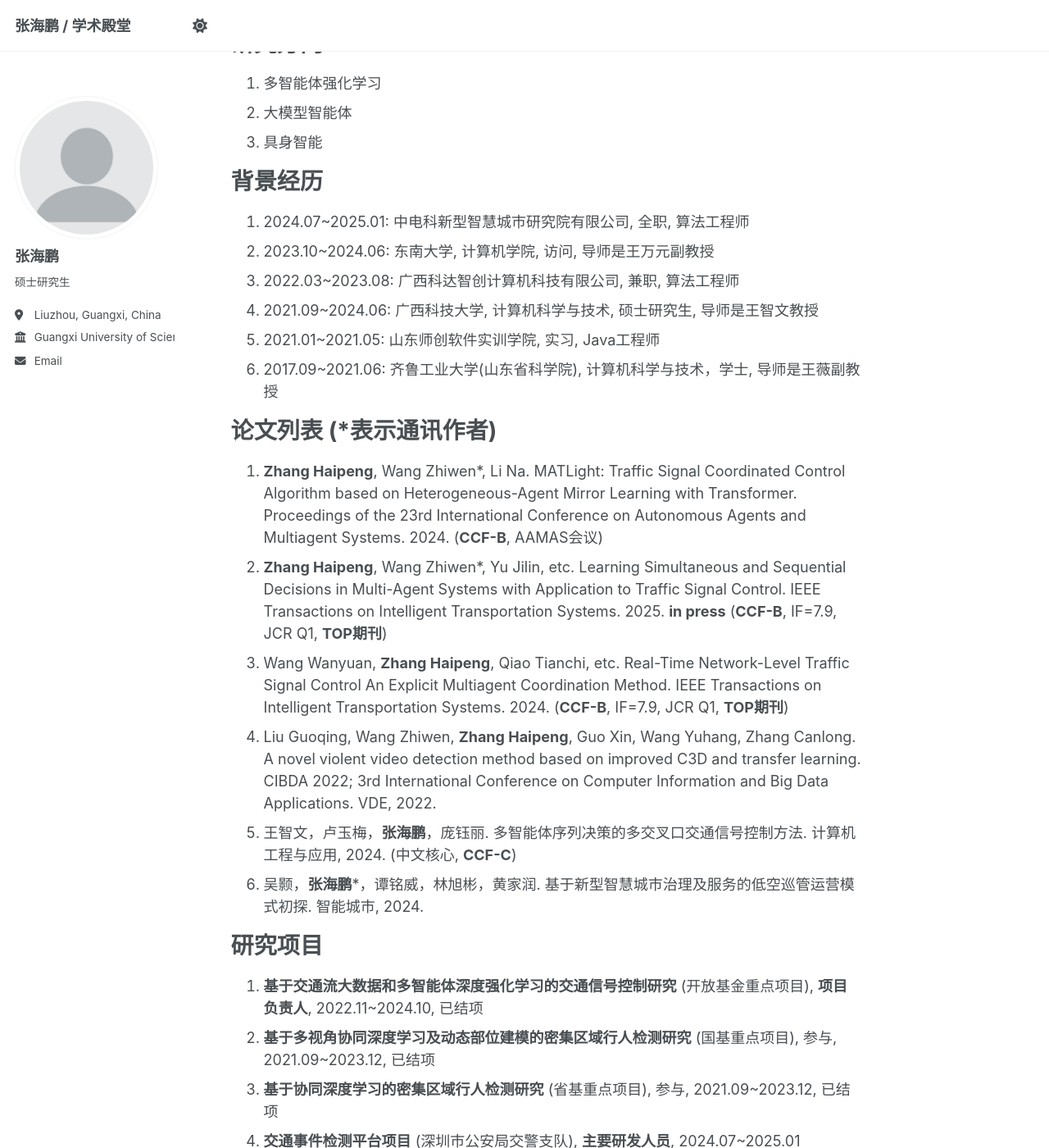
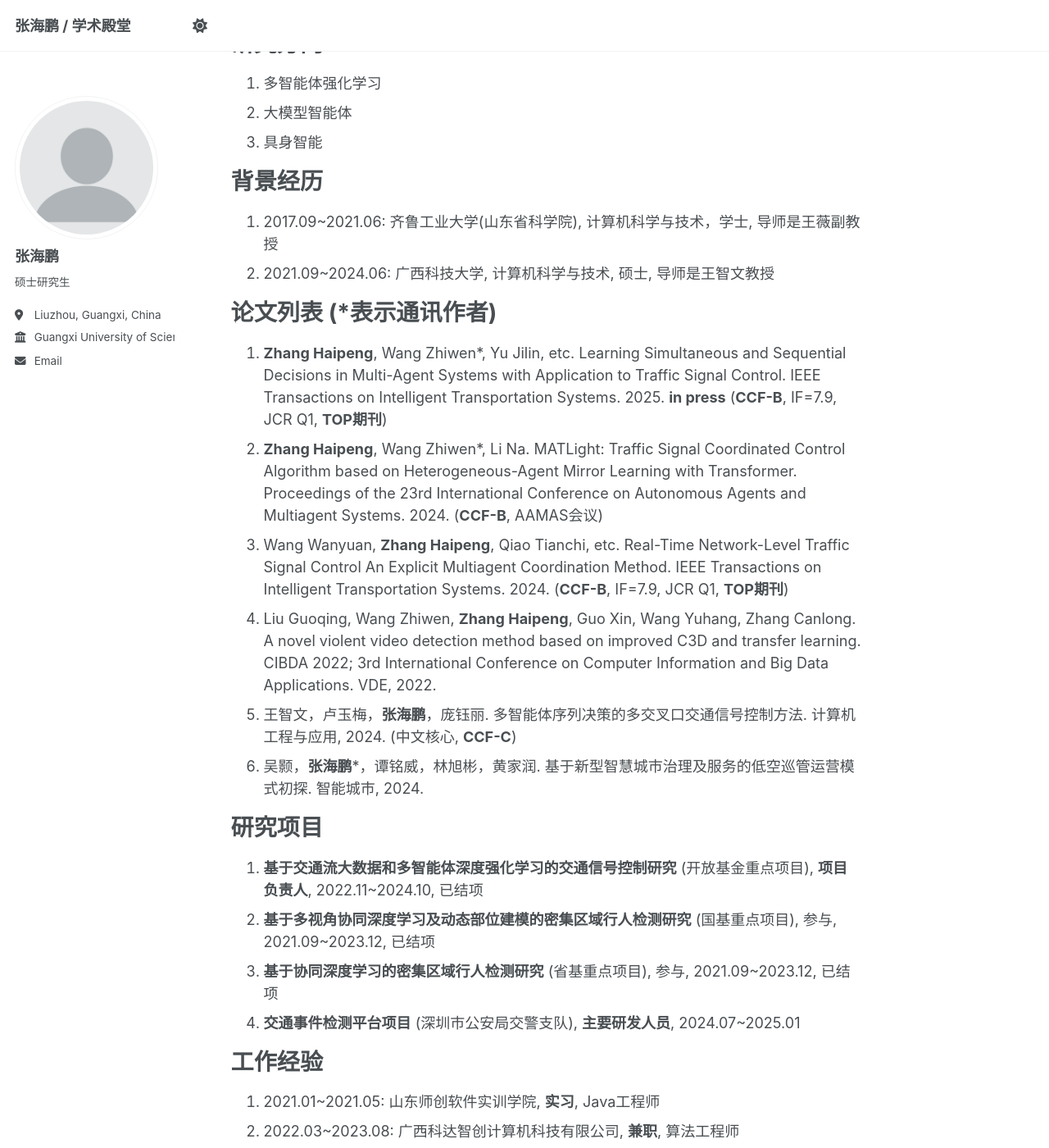
Before and after one commit to Harry-first/haipengzhang, a Jekyll site: the page built from _pages/about.md, in a window 1280 px wide and 1400 px high, scrolled down 398 px. Shown: the whole window at 82% size. Built offline with Jekyll 4.4.1, drawn with Linux system fonts in a browser that asks for light colours; some of the changed text lies outside the part shown.

Commit message:
Update about.md

```diff
--- a/_pages/about.md
+++ b/_pages/about.md
@@ -17,17 +17,13 @@
 
 **背景经历**
 ======
-1. 2024.07~2025.01: 中电科新型智慧城市研究院有限公司, 全职, 算法工程师
-2. 2023.10~2024.06: 东南大学, 计算机学院, 访问, 导师是王万元副教授
-3. 2022.03~2023.08: 广西科达智创计算机科技有限公司, 兼职, 算法工程师
-4. 2021.09~2024.06: 广西科技大学, 计算机科学与技术, 硕士研究生, 导师是王智文教授
-5. 2021.01~2021.05: 山东师创软件实训学院, 实习, Java工程师
-6. 2017.09~2021.06: 齐鲁工业大学(山东省科学院), 计算机科学与技术，学士, 导师是王薇副教授
+1. 2017.09~2021.06: 齐鲁工业大学(山东省科学院), 计算机科学与技术，学士, 导师是王薇副教授
+2. 2021.09~2024.06: 广西科技大学, 计算机科学与技术, 硕士, 导师是王智文教授
 
 **论文列表** (*表示通讯作者)
 ======
-1. **Zhang Haipeng**, Wang Zhiwen*, Li Na. MATLight: Traffic Signal Coordinated Control Algorithm based on Heterogeneous-Agent Mirror Learning with Transformer. Proceedings of the 23rd International Conference on Autonomous Agents and Multiagent Systems. 2024. (**CCF-B**, AAMAS会议)
-2. **Zhang Haipeng**, Wang Zhiwen*, Yu Jilin, etc. Learning Simultaneous and Sequential Decisions in Multi-Agent Systems with Application to Traffic Signal Control. IEEE Transactions on Intelligent Transportation Systems. 2025. **in press** (**CCF-B**, IF=7.9, JCR Q1, **TOP期刊**)
+1. **Zhang Haipeng**, Wang Zhiwen*, Yu Jilin, etc. Learning Simultaneous and Sequential Decisions in Multi-Agent Systems with Application to Traffic Signal Control. IEEE Transactions on Intelligent Transportation Systems. 2025. **in press** (**CCF-B**, IF=7.9, JCR Q1, **TOP期刊**)
+2. **Zhang Haipeng**, Wang Zhiwen*, Li Na. MATLight: Traffic Signal Coordinated Control Algorithm based on Heterogeneous-Agent Mirror Learning with Transformer. Proceedings of the 23rd International Conference on Autonomous Agents and Multiagent Systems. 2024. (**CCF-B**, AAMAS会议)
 3. Wang Wanyuan, **Zhang Haipeng**, Qiao Tianchi, etc. Real-Time Network-Level Traffic Signal Control An Explicit Multiagent Coordination Method. IEEE Transactions on Intelligent Transportation Systems. 2024. (**CCF-B**, IF=7.9, JCR Q1, **TOP期刊**)
 4. Liu Guoqing, Wang Zhiwen, **Zhang Haipeng**, Guo Xin, Wang Yuhang, Zhang Canlong. A novel violent video detection method based on improved C3D and transfer learning. CIBDA 2022; 3rd International Conference on Computer Information and Big Data Applications. VDE, 2022.
 5. 王智文，卢玉梅，**张海鹏**，庞钰丽. 多智能体序列决策的多交叉口交通信号控制方法. 计算机工程与应用, 2024. (中文核心, **CCF-C**)
@@ -39,3 +35,18 @@
 2. **基于多视角协同深度学习及动态部位建模的密集区域行人检测研究** (国基重点项目), 参与, 2021.09~2023.12, 已结项
 3. **基于协同深度学习的密集区域行人检测研究** (省基重点项目), 参与, 2021.09~2023.12, 已结项
 4. **交通事件检测平台项目** (深圳市公安局交警支队), **主要研发人员**, 2024.07~2025.01
+
+**工作经验**
+======
+1. 2021.01~2021.05: 山东师创软件实训学院, **实习**, Java工程师
+2. 2022.03~2023.08: 广西科达智创计算机科技有限公司, **兼职**, 算法工程师
+3. 2023.10~2024.06: 东南大学, 计算机学院, **访问**, 导师是王万元副教授
+4. 2024.07~2025.01: 中电科新型智慧城市研究院有限公司, **全职**, 算法工程师
+
+**大赛奖项**
+1. 第一届山东省高校大学生人工智能大赛团体二等奖、最佳应用奖
+2. 第十七届山东省大学生软件设计大赛三等奖
+3. 2019年全国机器人足球世界杯robocup 3D仿真组优胜奖
+4. 2021年全国机器人足球世界杯robocup 3D仿真组三等奖
+5. "兆易创新杯"第十七届中国研究生电子设计竞赛商业计划书专项赛初赛三等奖
+6. 第十一届“泰迪杯”数据挖掘挑战赛省级三等奖
```
